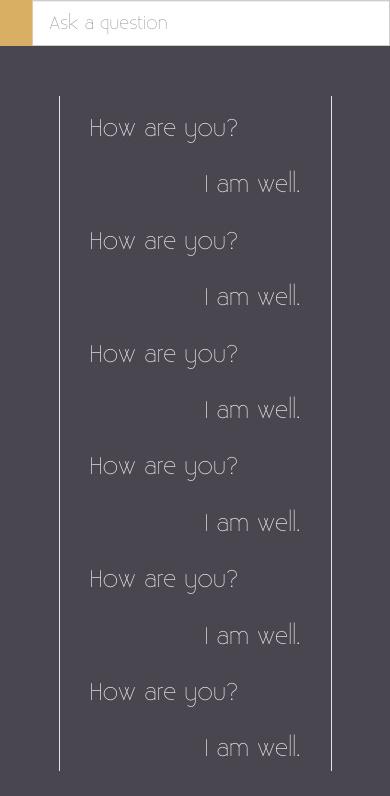
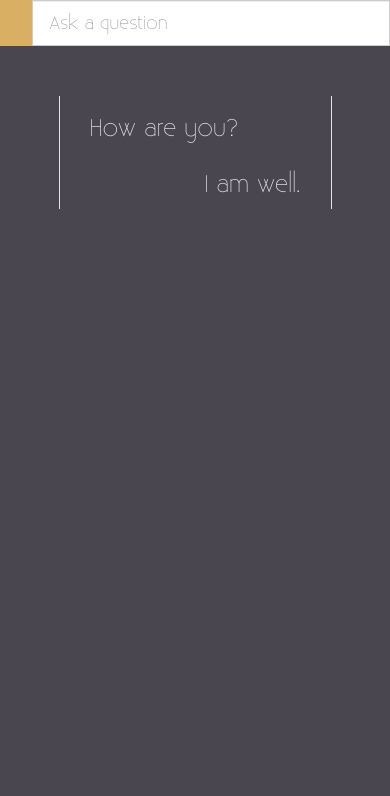
Before and after one commit to pacmandan/cs427_proj1, a plain HTML site: page index.html in a window 390 px wide. Drawn offline with nearby package versions, Linux system fonts and the light colour scheme.

Commit message:
Fixing word-wrap problem that breaks div with to much text

```diff
--- a/css/style.css
+++ b/css/style.css
@@ -19,7 +19,9 @@ html, body {
 }
 .container {
   width: 70%;
+  max-width: 70%;
   max-height: 80%;
+  word-wrap: break-word;
   overflow: auto;
   margin: auto;
   /*position: absolute;*/
@@ -52,11 +54,15 @@ html, body {
 .input {
 	/*position: absolute;*/
 	width: 100%;
+	max-width: 100%;
+	word-wrap: break-word;
 	top: 0px;
 	margin-bottom: 50px;
 }
 .form-control {
 	border-radius: 0px !important;
+		max-width: 100%;
+	word-wrap: break-word;
 }
 
 .content {
--- a/index.html
+++ b/index.html
@@ -1,8 +1,8 @@
 <!DOCTYPE html>
 <html>
 <!-- html file for a Cleverbot Application
-  -- CS427
-  -- Katelyn Narum, Dan Green, Peter Ortegel
+  CS427
+  Katelyn Narum, Dan Green, Peter Ortegel
   -->
 <head>
 	<title>AI Chatboot</title>
@@ -33,61 +33,6 @@
 					I am well.
 				</h3>
 			</div>
-			<div class="user-content">
-				<h3 class="user-text col-xs-12">
-					How are you?
-				</h3>
-			</div>
-
-			<div class="ai-content">
-				<h3 class="ai-text col-xs-12 text-right">
-					I am well.
-				</h3>
-			</div>
-			<div class="user-content">
-				<h3 class="user-text col-xs-12">
-					How are you?
-				</h3>
-			</div>
-
-			<div class="ai-content">
-				<h3 class="ai-text col-xs-12 text-right">
-					I am well.
-				</h3>
-			</div>
-			<div class="user-content">
-				<h3 class="user-text col-xs-12">
-					How are you?
-				</h3>
-			</div>
-
-			<div class="ai-content">
-				<h3 class="ai-text col-xs-12 text-right">
-					I am well.
-				</h3>
-			</div>
-			<div class="user-content">
-				<h3 class="user-text col-xs-12">
-					How are you?
-				</h3>
-			</div>
-
-			<div class="ai-content">
-				<h3 class="ai-text col-xs-12 text-right">
-					I am well.
-				</h3>
-			</div>
-			<div class="user-content">
-				<h3 class="user-text col-xs-12">
-					How are you?
-				</h3>
-			</div>
-
-			<div class="ai-content">
-				<h3 class="ai-text col-xs-12 text-right">
-					I am well.
-				</h3>
-			</div>
 		</div>
 
 	</div>
```
